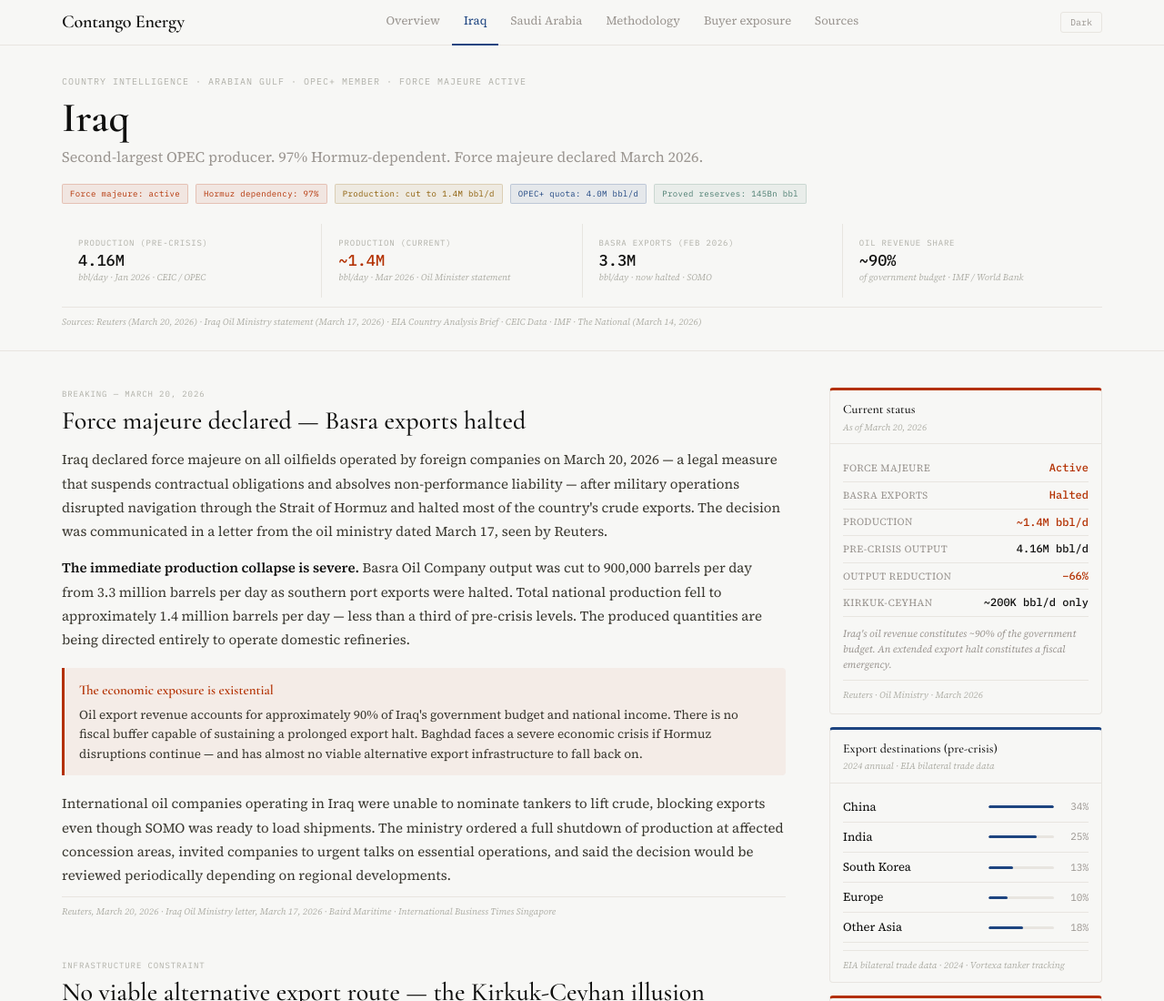
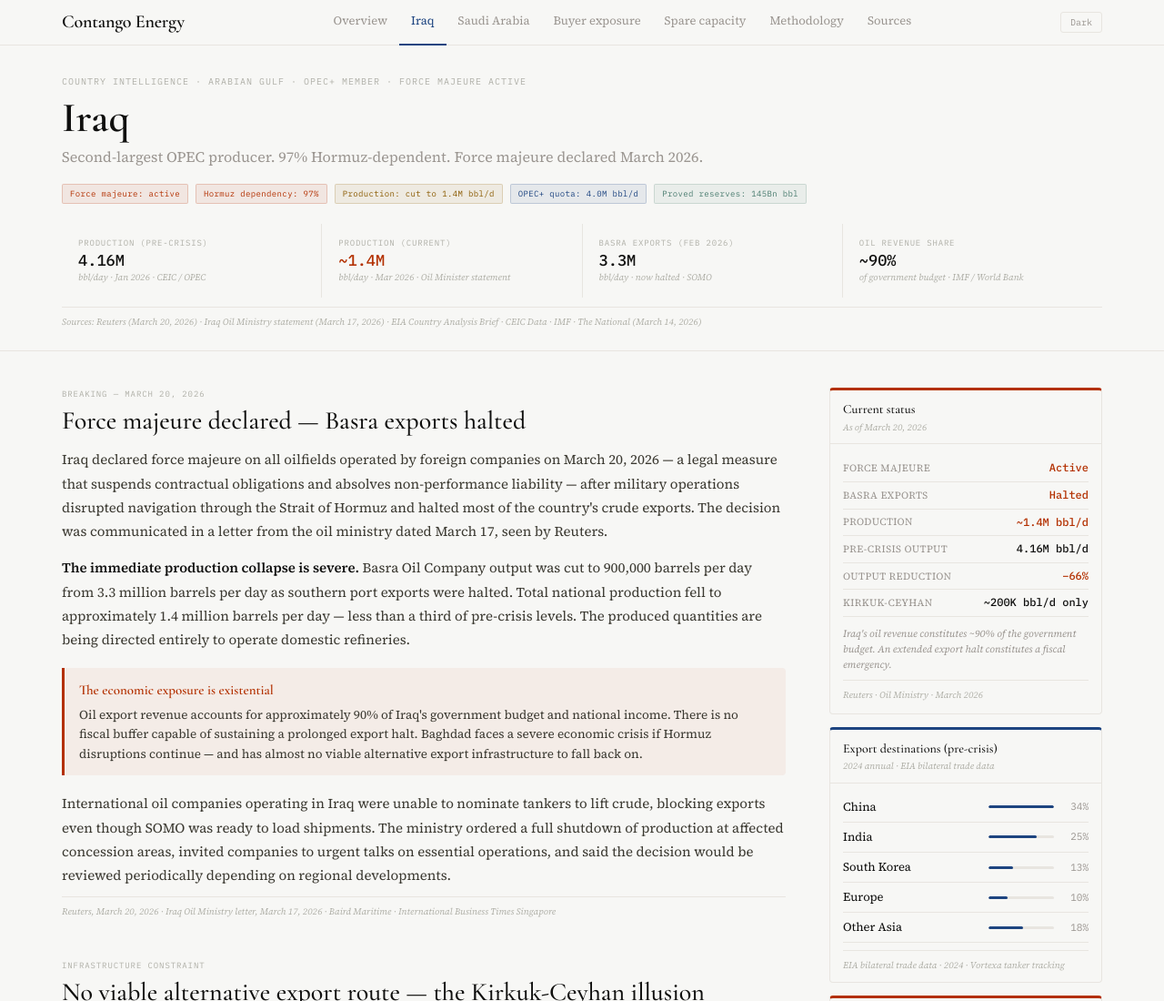
Before and after one commit to pacho064/Contango, a website: page iraq.html in a window 1280 px wide. Shown: the top 1100 px of the page at 91% size. Drawn offline with nearby package versions, Linux system fonts and the light colour scheme.

Commit message:
Update iraq.html

```diff
--- a/iraq.html
+++ b/iraq.html
@@ -171,8 +171,9 @@ button{cursor:pointer;background:none;border:none;color:inherit}
       <a class="nav-a" href="index.html">Overview</a>
       <a class="nav-a on" href="iraq.html">Iraq</a>
       <a class="nav-a" href="saudi-arabia.html">Saudi Arabia</a>
+       <a class="nav-a" href="buyer-exposure.html">Buyer exposure</a>
+      <a class="nav-a" href="spare-capacity.html">Spare capacity</a>
       <a class="nav-a" href="methodology.html">Methodology</a>
-      <a class="nav-a" href="buyer-exposure.html">Buyer exposure</a>
       <a class="nav-a" href="sources.html">Sources</a>
     </div>
     <div class="nav-right">
```
